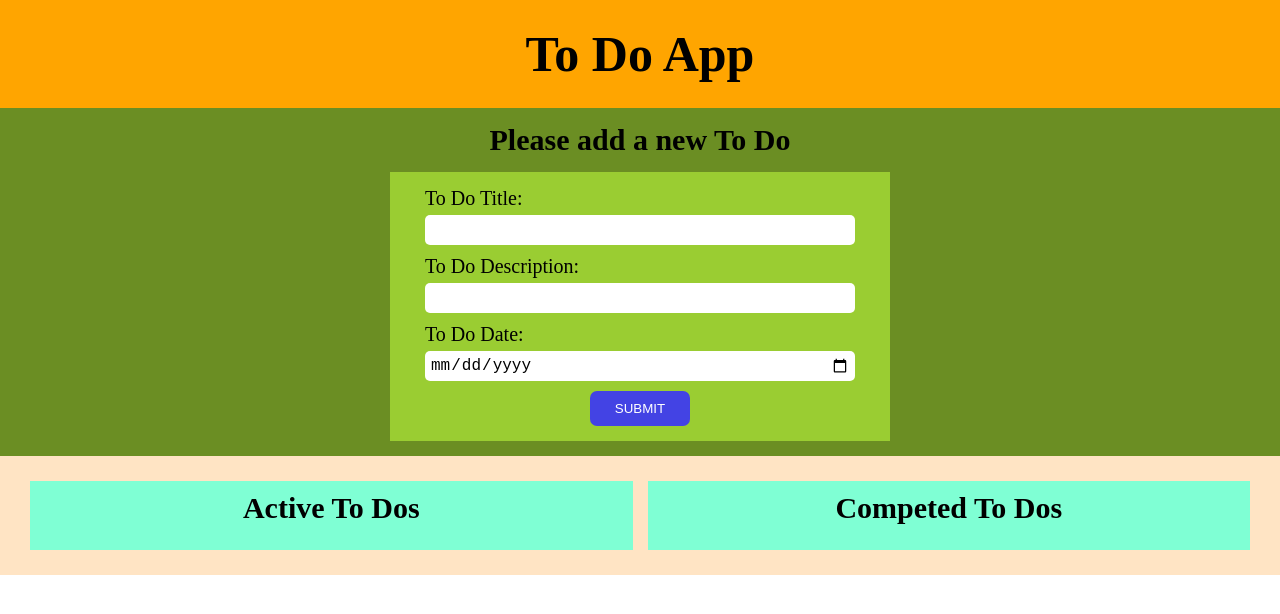
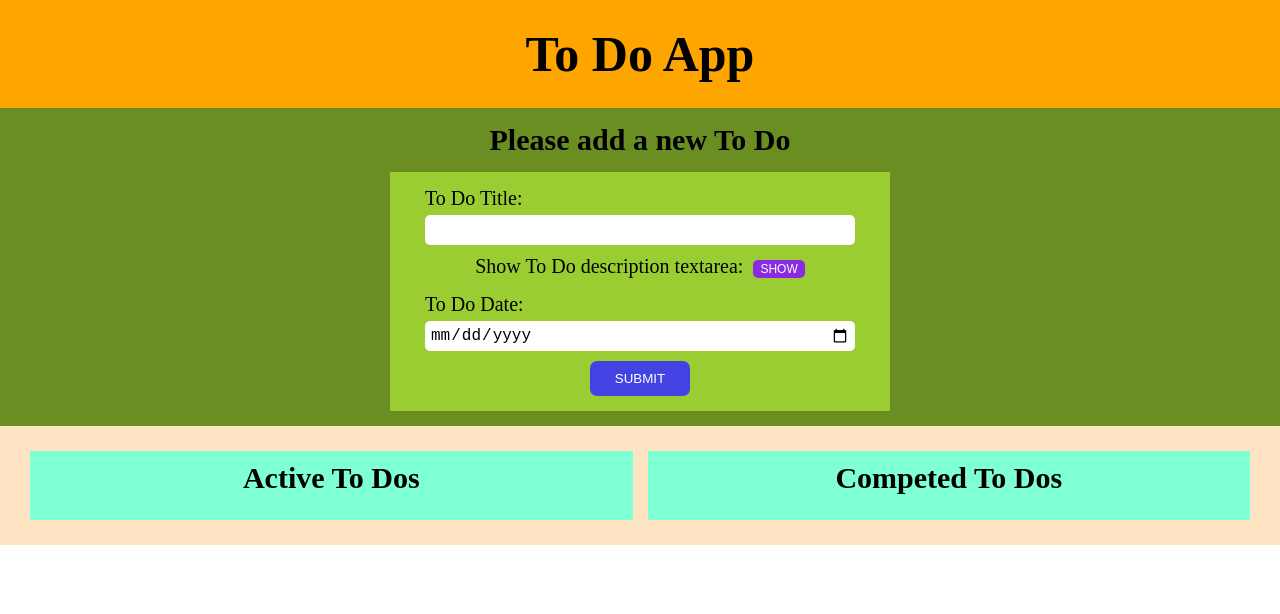
Before and after one commit to bojan-ski/react-to-do, a React (Vite) app: page / in a window 1280 px wide. Shown: the top 614 px of the page. Built offline with nearby package versions, Linux system fonts and the light colour scheme.

Commit message:
show/hide to do descrption feature added to ToDoForm

```diff
--- a/src/App.jsx
+++ b/src/App.jsx
@@ -12,8 +12,8 @@ const App = () => {
         <ToDoForm />
 
         <div className="container">
-          <ActiveToDos/>
-          <CompletedToDos/>
+          <ActiveToDos />
+          <CompletedToDos />
         </div>
       </>
     </AppProvider>
--- a/src/components/ToDoForm.jsx
+++ b/src/components/ToDoForm.jsx
@@ -1,7 +1,9 @@
+import { useState } from "react";
 import { useGlobalContext } from "../context";
 
 const ToDoForm = () => {
     const { newToDo, setNewToDo, setToDoList } = useGlobalContext()
+    const [showTextarea, setShowTextarea] = useState(false)
 
     const handleInput = (e) => {
         setNewToDo({ ...newToDo, [e.target.name]: e.target.value })
@@ -30,20 +32,36 @@ const ToDoForm = () => {
                     <input type="text" className="form-control" name="toDoTitle" id="toDoTitle" onInput={handleInput} required />
                 </div>
 
+                {/* to do description option (show/hide) */}
+                <div className="form-row">
+                    <label htmlFor="toDoDescription" className="form-label">
+                        Show To Do description textarea:
+                    </label>
+                    <button type="button" className="btn" onClick={() => setShowTextarea(!showTextarea)}>
+                        {showTextarea ? "Hide" : "Show"}
+                    </button>
+                </div>
+
                 {/* to do description */}
-                <div className="form-row">
+                <div className={showTextarea ? 'form-row show' : 'form-row'}>
+                    <label htmlFor="toDoDescription" className="form-label">
+                        To Do Description:
+                    </label>
+                    <textarea className="form-control" name="toDoDescription" id="toDoDescription" onInput={handleInput} rows="10"></textarea>
+                </div>
+                {/* <div className="form-row">
                     <label htmlFor="toDoDescription" className="form-label">
                         To Do Description:
                     </label>
                     <input type="text" className="form-control" name="toDoDescription" id="toDoDescription" onInput={handleInput} />
-                </div>
+                </div> */}
 
                 {/* to do date */}
                 <div className="form-row">
                     <label htmlFor="toDoDate" className="form-label">
                         To Do Date:
                     </label>
-                    <input type="date" className="form-control" name="toDoDate" id="toDoDate" onInput={handleInput} />
+                    <input type="date" className="form-control" name="toDoDate" id="toDoDate" onInput={handleInput} required />
                 </div>
 
                 {/* submit btn */}
--- a/src/index.css
+++ b/src/index.css
@@ -1,81 +1,109 @@
-*{
+* {
   margin: 0;
   padding: 0;
   box-sizing: border-box;
 }
 
-html{
+html {
   font-size: 62.5%;
 }
 
 /* General */
-.section-title{
+.section-title {
   font-size: 30px;
   margin-bottom: 10px;
   text-align: center;
   margin-bottom: 15px;
 }
 
-h4{
+h4 {
   text-transform: capitalize;
 }
 
 h4,
-p{
+p {
   margin-bottom: 10px;
 }
 
-.btn:active{
+.btn:active {
   transform: scale(0.95);
 }
 
 /* Header */
-.header{
+.header {
   background-color: orange;
   padding: 25px 0;
   text-align: center;
 }
 
-.header h1{
+.header h1 {
   font-size: 50px;
 }
 
 /* To Do Form */
-.add-to-do{
+.add-to-do {
   background-color: olivedrab;
   padding: 15px;
   text-align: center;
 }
 
-.add-to-do .form{
+.add-to-do .form {
   background-color: yellowgreen;
   padding: 15px 35px;
   margin: auto;
-  max-width: 40%;
   width: 40%;
 }
 
-.add-to-do .form .form-row{
+.add-to-do .form .form-row {
   margin-bottom: 10px;
 }
 
-.add-to-do .form .form-label{
+.add-to-do .form .form-label {
   display: block;
   margin-bottom: 5px;
   text-align: start;
   font-size: 20px;
 }
 
-.add-to-do .form .form-control{
+.add-to-do .form .form-control {
   width: 100%;
-  height: 30px;
   font-size: 16px;
   padding: 3px 5px;
   border: none;
   border-radius: 5px;
 }
 
-.add-to-do .form .btn{
+.add-to-do .form input {
+  height: 30px;
+}
+
+/* to do description start */
+.add-to-do .form .form-row:nth-child(3){
+  display: none;
+}
+
+.add-to-do .form .form-row:nth-child(3).show{
+  display: block;
+}
+
+.add-to-do .form .form-row:nth-child(2) .form-label{
+  display: inline-block;
+}
+
+.add-to-do .form .form-row:nth-child(2) button{
+  font-size: 12px;
+  margin-left: 10px;
+  padding: 2px 7px;
+  border: none;
+  border-radius: 5px;
+  background-color: blueviolet;
+  color: #fff;
+}
+
+/* to do description end */
+
+
+.add-to-do .form .btn {
   background-color: rgb(67, 67, 228);
   color: #fff;
   padding: 10px 25px;
@@ -85,7 +113,7 @@ p{
 }
 
 /* container */
-.container{
+.container {
   background-color: bisque;
   max-width: 1400px;
   margin: auto;
@@ -96,13 +124,13 @@ p{
 }
 
 /* To Do List*/
-.to-do-list{
+.to-do-list {
   background-color: aquamarine;
   width: 50%;
   padding: 10px;
 }
 
-.todo{
+.todo {
   background-color: cadetblue;
   padding: 20px;
   font-size: 20px;
@@ -110,12 +138,12 @@ p{
   border-radius: 7px;
 }
 
-.todo .todo-section-1{
+.todo .todo-section-1 {
   background-color: darkgray;
   margin-bottom: 10px;
 }
 
-.todo .todo-section-2{
+.todo .todo-section-2 {
   background-color: darkgray;
   display: flex;
   justify-content: space-between;
```
